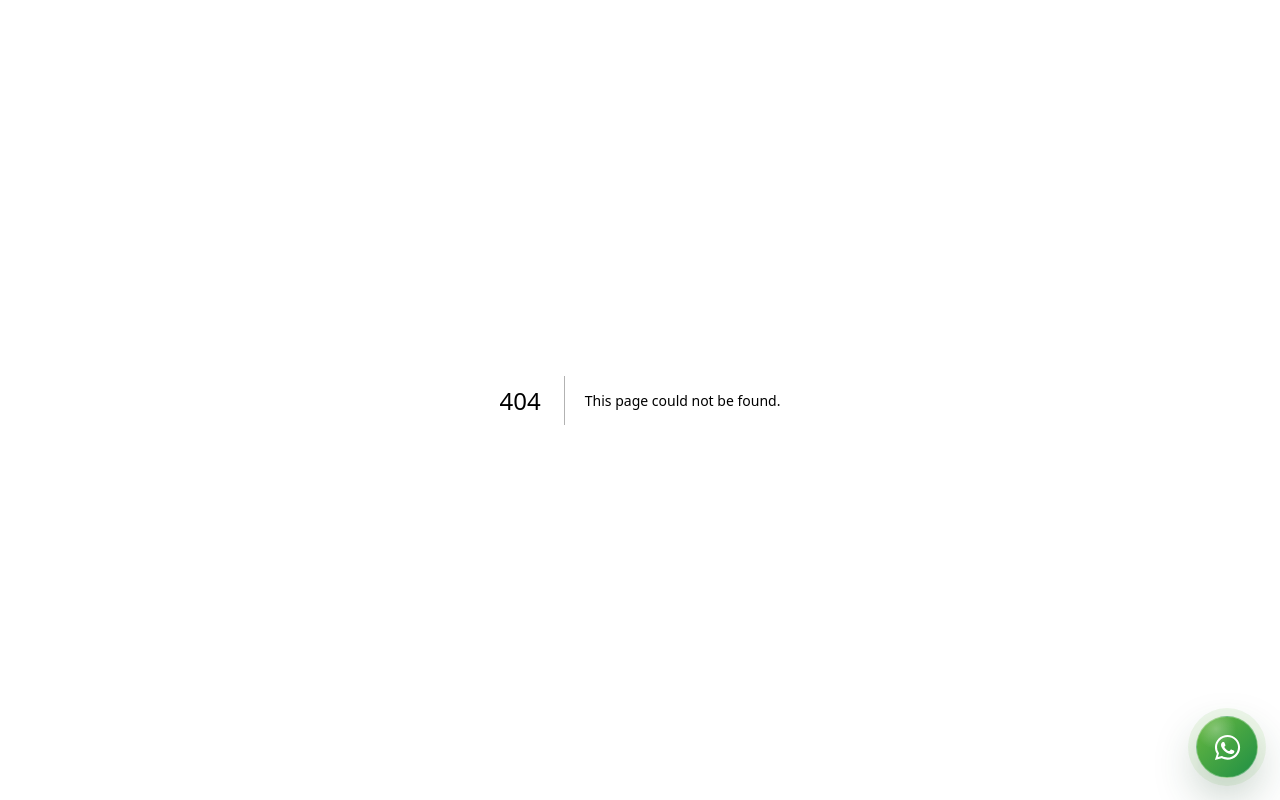
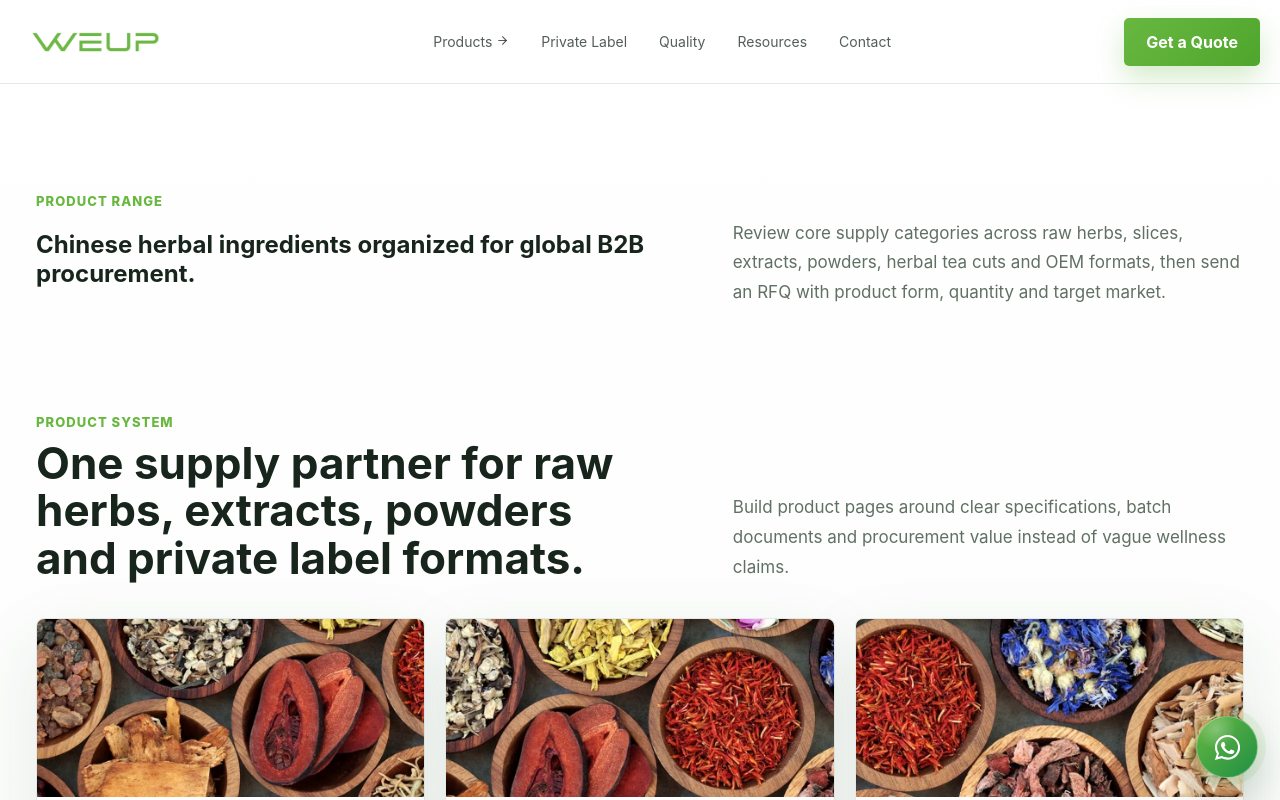
Before and after one commit to goboll2009-star/aleo-power-site, a Next.js app: page /products in a window 1280 px wide. Before the commit this address had no page. Shown: the top 800 px of the page. Built offline with nearby package versions, Linux system fonts and the light colour scheme.

Commit message:
Add app/products/page.jsx

```diff
--- /dev/null
+++ b/app/products/page.jsx
@@ -0,0 +1,29 @@
+import { Header, Inquiry, ProductGrid, ProductShowcase, Strengths } from "../components";
+
+export const metadata = {
+  title: "Product Range | WEUP Chinese Herbal Ingredients",
+  description:
+    "Explore WEUP Chinese herbal raw materials, herbal slices, botanical extracts, powders, herbal tea cuts and private label OEM supply."
+};
+
+export default function ProductsPage() {
+  return (
+    <main className="page products-page">
+      <Header />
+      <section className="section product-page-hero">
+        <span className="section-kicker">Product Range</span>
+        <div className="section-head">
+          <h1>Chinese herbal ingredients organized for global B2B procurement.</h1>
+          <p>
+            Review core supply categories across raw herbs, slices, extracts, powders, herbal tea cuts and OEM formats,
+            then send an RFQ with product form, quantity and target market.
+          </p>
+        </div>
+      </section>
+      <ProductGrid />
+      <ProductShowcase />
+      <Strengths />
+      <Inquiry dense />
+    </main>
+  );
+}
```
